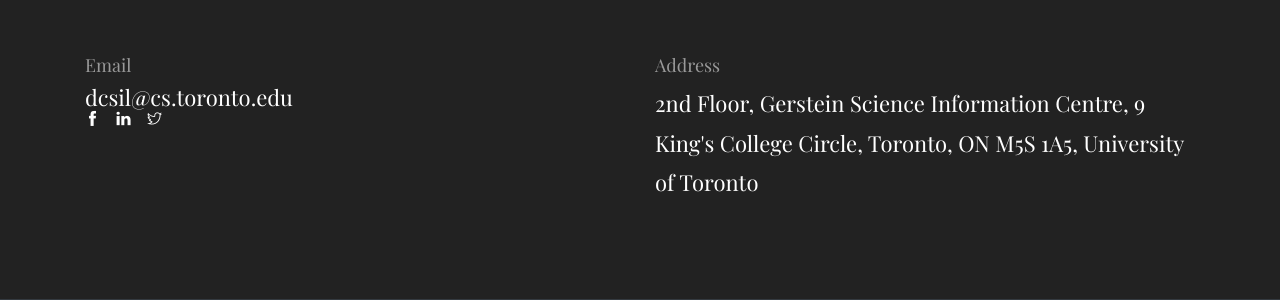
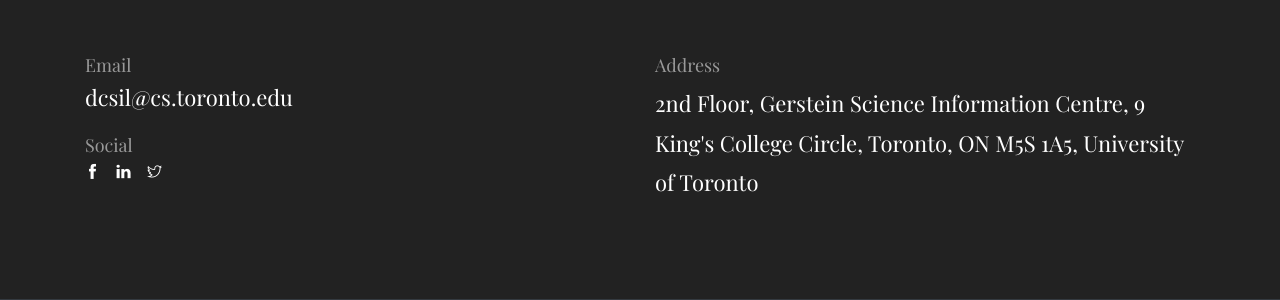
Before and after one commit to dcsil/website, a Jekyll site: the page built from index.html, in a window 1280 px wide and 900 px high, scrolled down 4689 px. Shown: the part 461-761 px from the top of the window. Built offline with Jekyll 4.4.1, drawn with Linux system fonts in a browser that asks for light colours.

Commit message:
Update footer.html

```diff
--- a/_includes/footer.html
+++ b/_includes/footer.html
@@ -8,6 +8,7 @@
           <a href="mailto:{{ site.data.settings.email }}" class="text-white paragraph-lg font-secondary">{{ site.data.settings.email }}</a>
 
           <!-- social icon -->
+          <h5 class="text-light mt-4">Social</h5>
           <div class="d-flex">
             {% for social in site.data.settings.social %}
             <div class="mr-3"><a class="text-white" href="{{ social.link }}"><i class="{{ social.icon }}"></i></a></div>
```
